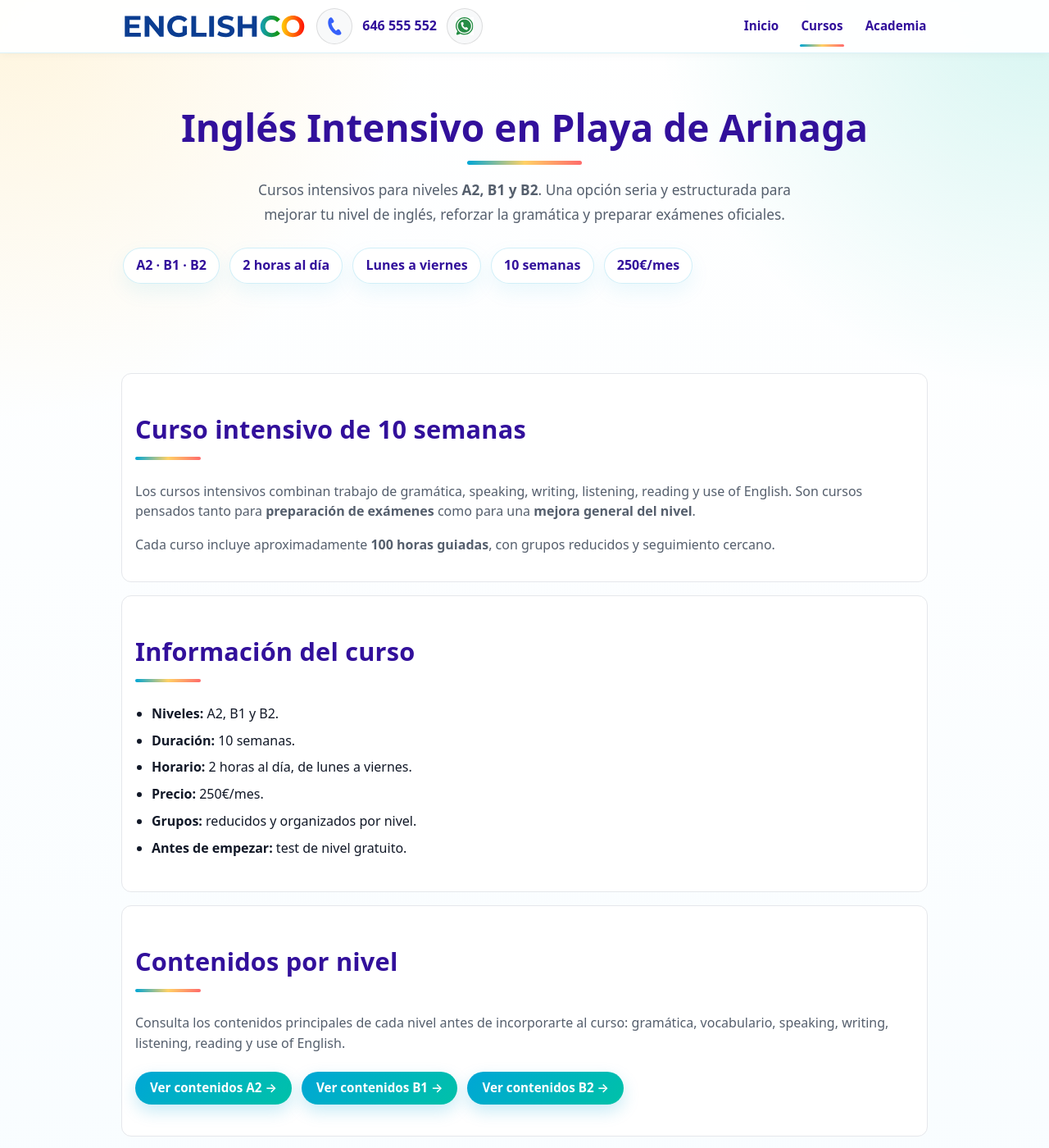
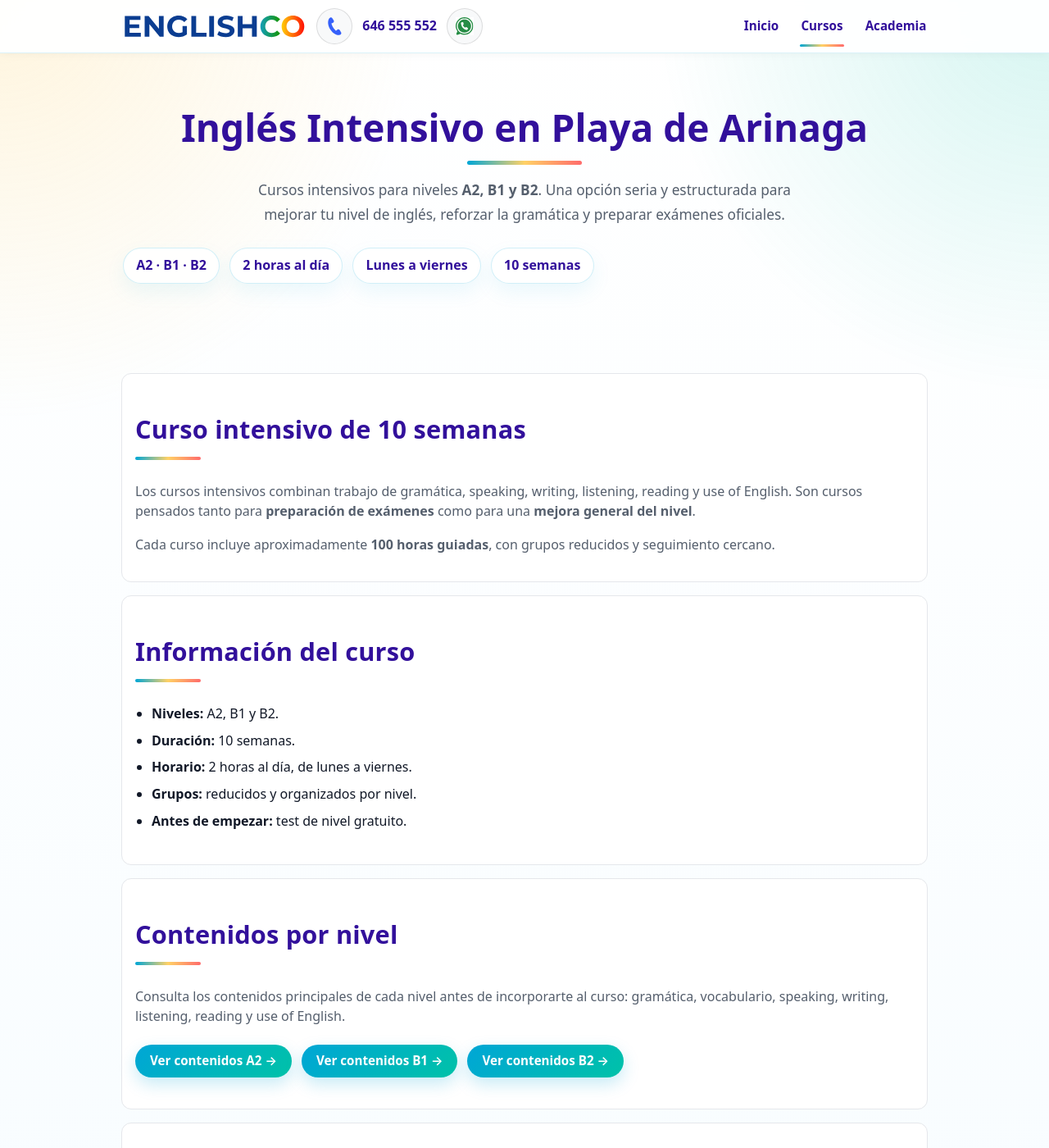
Before and after one commit to dixonbruce/englishco, a Jekyll site: the page built from intensivos.html, in a window 1280 px wide and 1400 px high. Shown: the whole window at 82% size. Built offline with Jekyll 4.4.1, drawn with Linux system fonts in a browser that asks for light colours.

Commit message:
Update intensivos.html

```diff
--- a/intensivos.html
+++ b/intensivos.html
@@ -20,7 +20,6 @@ section: "cursos"
       <span>2 horas al día</span>
       <span>Lunes a viernes</span>
       <span>10 semanas</span>
-      <span>250€/mes</span>
     </div>
   </div>
 </section>
@@ -47,7 +46,6 @@ section: "cursos"
     <li><strong>Niveles:</strong> A2, B1 y B2.</li>
     <li><strong>Duración:</strong> 10 semanas.</li>
     <li><strong>Horario:</strong> 2 horas al día, de lunes a viernes.</li>
-    <li><strong>Precio:</strong> 250€/mes.</li>
     <li><strong>Grupos:</strong> reducidos y organizados por nivel.</li>
     <li><strong>Antes de empezar:</strong> test de nivel gratuito.</li>
   </ul>
```
